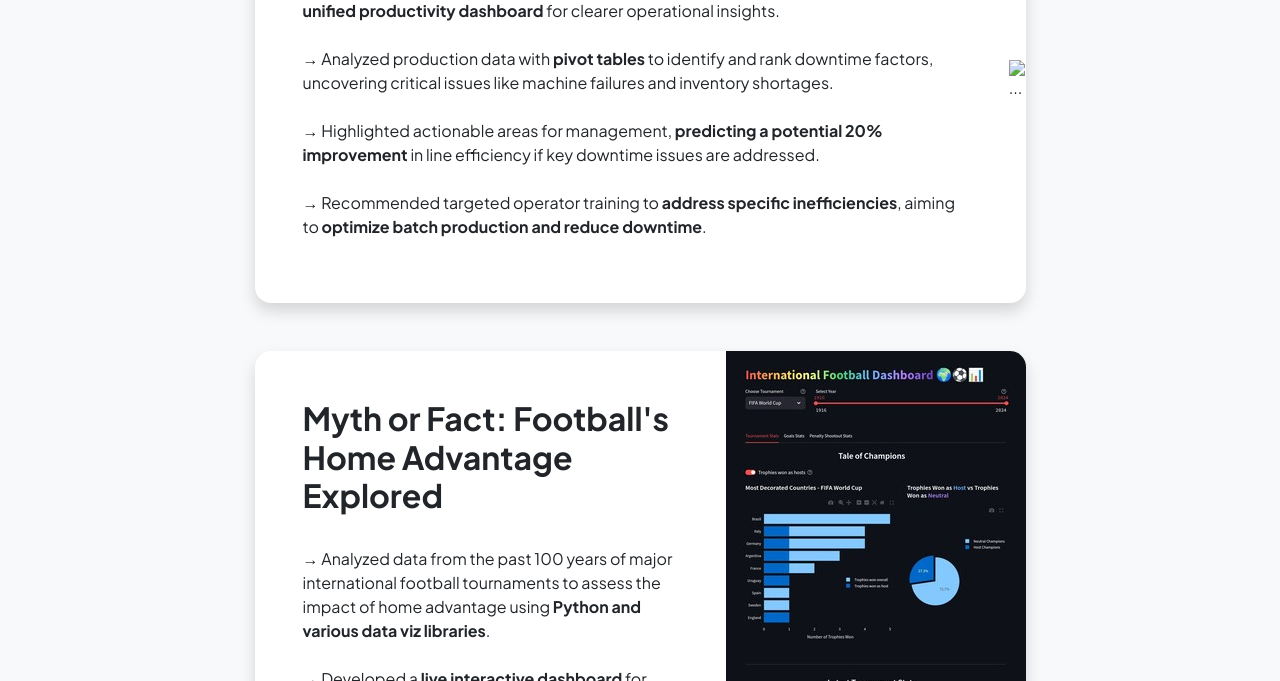
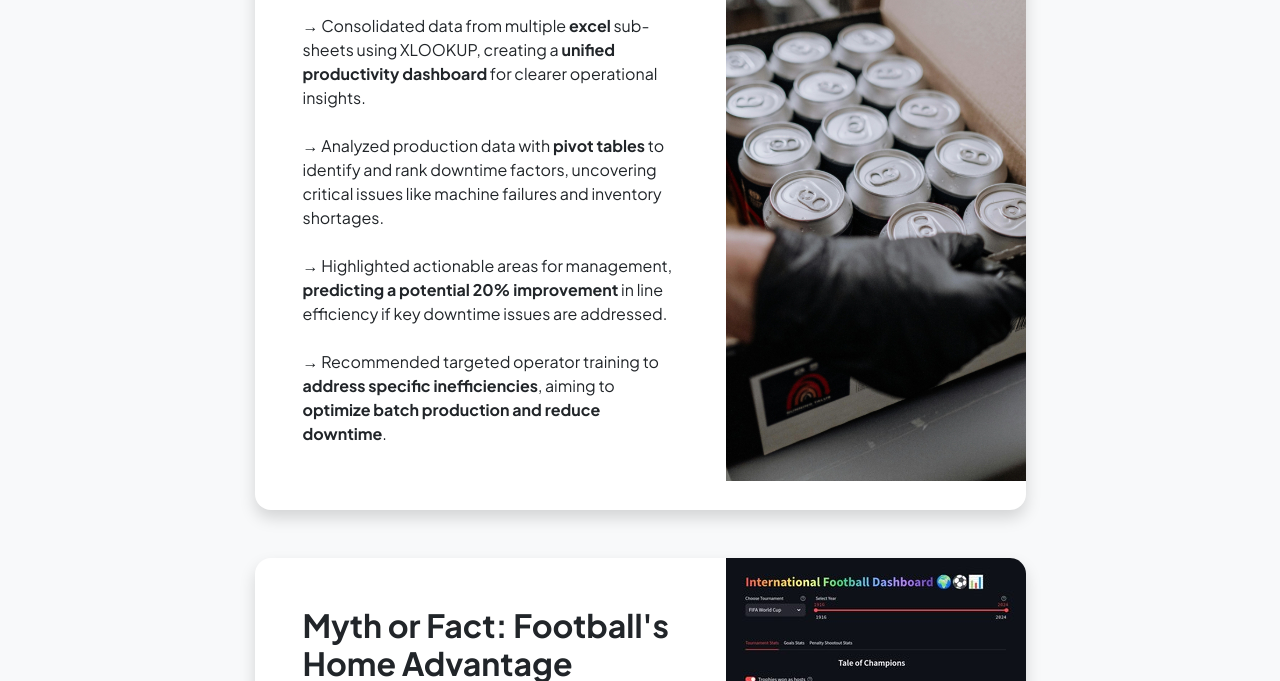
Before and after one commit to hamza-shakir/hamza-shakir.github.io, a plain HTML site: page projects.html in a window 1280 px wide. Shown: the part 791-1472 px from the top of the page. Drawn offline with nearby package versions, Linux system fonts and the light colour scheme.

Commit message:
fixed excel project image issue

```diff
--- a/projects.html
+++ b/projects.html
@@ -84,7 +84,7 @@
                                                     → Recommended targeted operator training to <strong>address specific inefficiencies</strong>,
                                                     aiming to <strong>optimize batch production and reduce downtime</strong>.</p>
                                             </div>
-                                            <img class="img-fluid" src="assets/manufacturing_drinks.jpg" alt="..." />
+                                            <img class="img-fluid" src="assets/manufacturing _drinks.jpg" alt="..." />
                                         </div>
                                     </a>
                                 </div>
```
